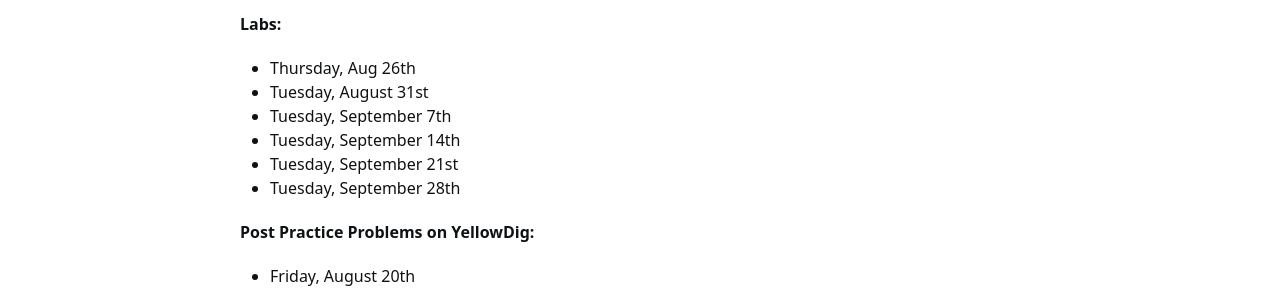
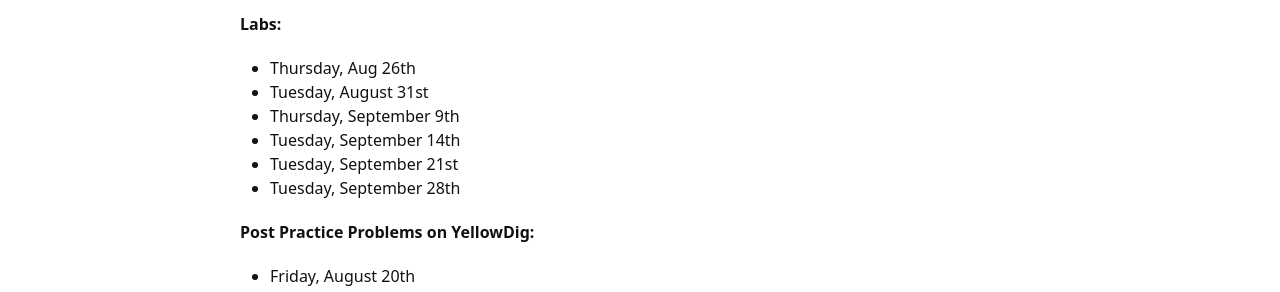
Before and after one commit to Watts-College/cpp-527-fall-2021, a Jekyll site: the page built from schedule.md, in a window 1280 px wide and 900 px high, scrolled down 1420 px. Shown: the part 155-447 px from the top of the window. Built offline with Jekyll 4.4.1, drawn with Linux system fonts in a browser that asks for light colours; nearby versions of some CDN libraries; a script bundle is joined from its source files by our own code; library files that are not in the unit come from our copies; a style sheet for code colours, icons or effects is not loaded; some of the changed text lies outside the part shown.

Commit message:
Update schedule.md

```diff
--- a/schedule.md
+++ b/schedule.md
@@ -20,7 +20,7 @@ yellowdig:
 labs:
   lab-01:  'Thursday, Aug 26th'
   lab-02:  'Tuesday, August 31st'
-  lab-03:  'Tuesday, September 7th'
+  lab-03:  'Thursday, September 9th'
   lab-04:  'Tuesday, September 14th'
   lab-05:  'Tuesday, September 21st'
   lab-06:  'Tuesday, September 28th'
```
